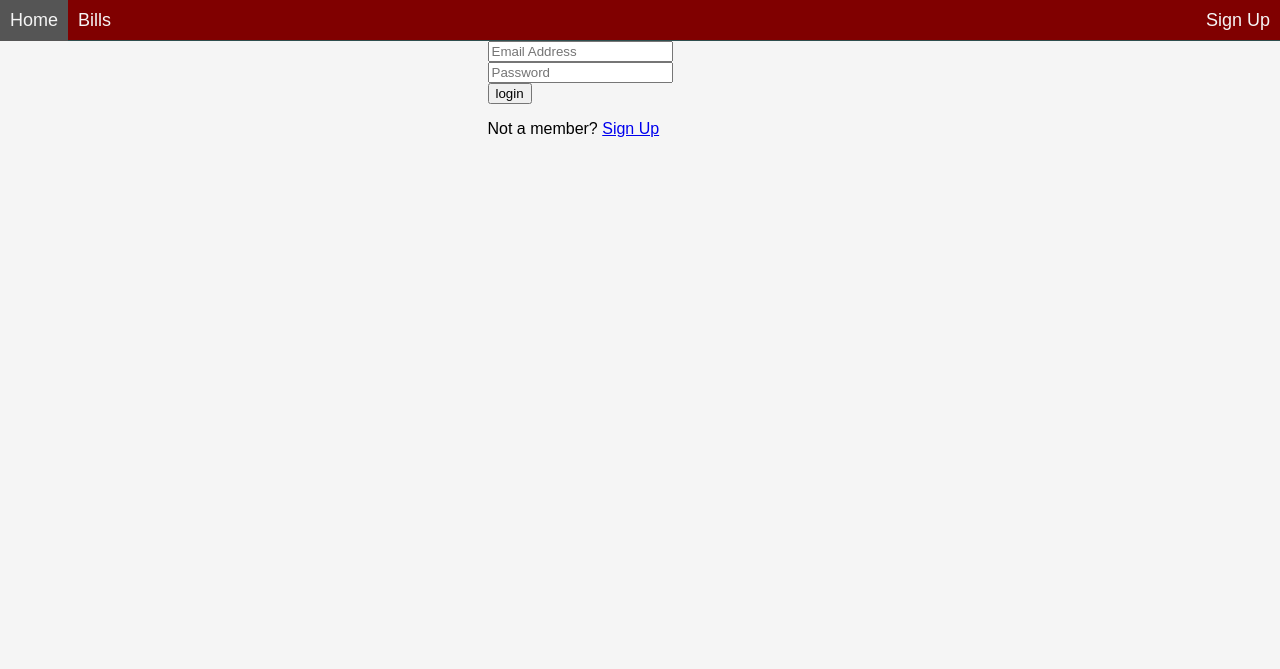
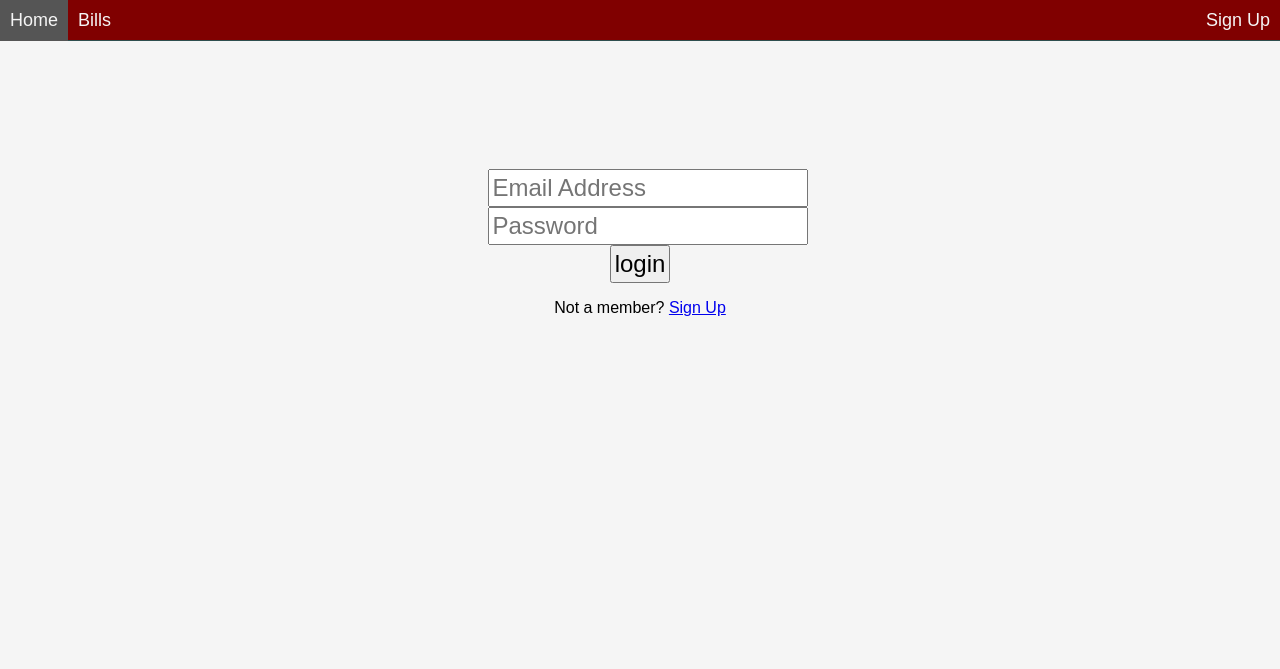
Before and after one commit to alexsimpson440dev/Under-Ground, a Flask app: page /sign.html in a window 1280 px wide. Shown: the top 669 px of the page. Run offline with Flask 2, Linux system fonts and the light colour scheme.

Commit message:
updated page styling

```diff
--- a/src/server.py
+++ b/src/server.py
@@ -53,7 +53,7 @@ def index():
 
 
 @app.route('/sign.html')
-@app.route('/signin.html', methods=['get', 'post'])
+@app.route('/login.html', methods=['get', 'post'])
 def sign_in():
     try:
         if session.check_session('email'):
--- /dev/null
+++ b/static/css/login.css
@@ -0,0 +1,27 @@
+.login {
+    width: 305px;
+    height: 300px;
+    margin: auto;
+    margin-top: 10%;
+    text-align: center;
+}
+
+label {
+    float: left;
+    font-size: 14px;
+    color: dimgray;
+}
+
+input {
+    font-size: 24px;
+    padding: 3px;
+}
+
+button {
+    width: 305px;
+    padding: 5px 0;
+    height: auto;
+    font-size: 24px;
+    background-color: steelblue;
+    border: none;
+}
--- a/templates/signin.html
+++ b/templates/login.html
@@ -1,6 +1,7 @@
 <!DOCTYPE html>
 <html lang="en">
 <link href="../static/css/main.css" rel="stylesheet" type="text/css" />
+<link href="../static/css/login.css" rel="stylesheet" type="text/css" />
 <head>
     <meta charset="UTF-8">
     <title>Sign In</title>
@@ -13,7 +14,7 @@
             <li class="nav" style="float: right"><a href="{{ url_for('user_link') }}">Sign Up</a></li>
         </ul>
     </div>
-    <div style="width: 305px; margin: auto">
+    <div class="login">
         <form method="post">
             <input type="text" name="email_address" placeholder="Email Address"><br />
             <input type="password" name="password" placeholder="Password"><br />
```
Also changed, not shown: templates/signup.html (+8 -0 lines), static/css/main.css (line endings or trailing spaces).
